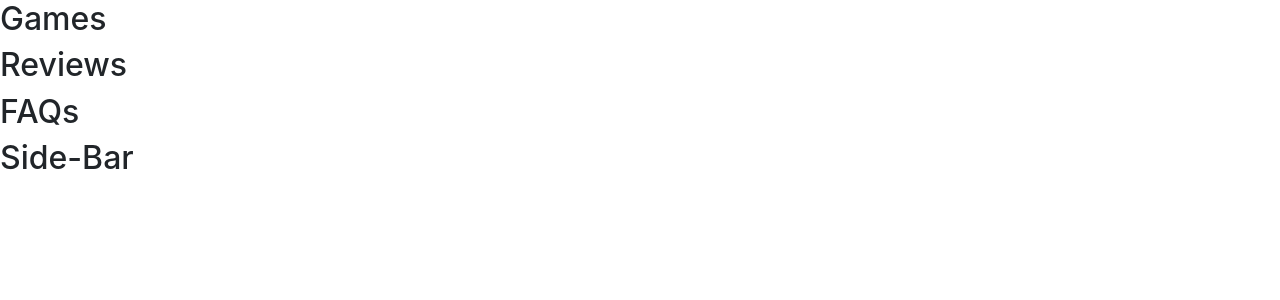
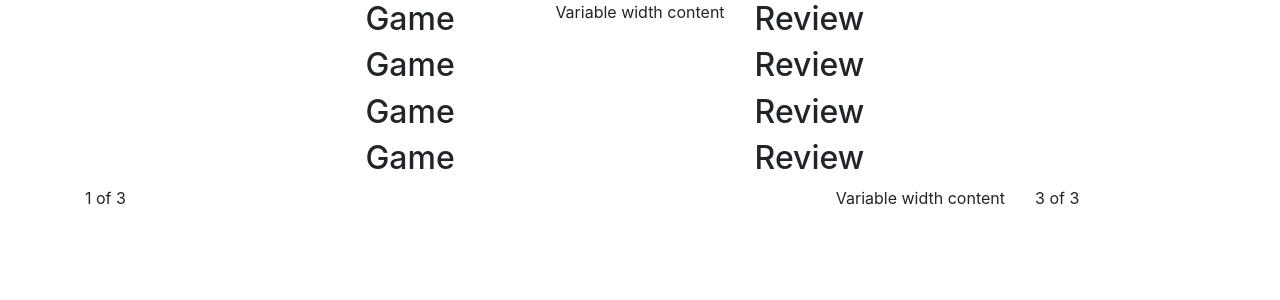
Before and after one commit to Jacob-Short/Q4-Capstone, a Django app: page /home/ in a window 1280 px wide. Shown: the part 86-386 px from the top of the page. Run offline with Django 3.2, Linux system fonts and the light colour scheme; some libraries are stand-ins or nearby versions.

Commit message:
altered rendering on base template

```diff
--- a/templates/base.html
+++ b/templates/base.html
@@ -113,7 +113,7 @@
           </a>
         </li>
         <li class="nav-item">
-          <a class="nav-link" href="#">
+          <a class="nav-link" href="/user/{{request.user.id}}/messages">
             <i class="fa fa-globe">
               <span class="badge badge-success">0</span>
             </i>
--- a/templates/homepage.html
+++ b/templates/homepage.html
@@ -12,21 +12,36 @@
   <body>
     {% block content %}
 
-        <div class='games-container'>
-            <h2>Games</h2>
+    <div class="container">
+      <div class="row justify-content-md-center">
+        <div class="col col-lg-2">
+         <h2>Game</h2>
+         <h2>Game</h2>
+         <h2>Game</h2>
+         <h2>Game</h2>
         </div>
-
-        <div class='reviews-container'>
-            <h2>Reviews</h2>
+        <div class="col-md-auto">
+          Variable width content
         </div>
-
-        <div class='faqs-container'>
-            <h2>FAQs</h2>
+        <div class="col col-lg-2">
+          <h2>Review</h2>
+          <h2>Review</h2>
+          <h2>Review</h2>
+          <h2>Review</h2>
         </div>
-
-        <div class='sidebar-container'>
-            <h2>Side-Bar</h2>
+      </div>
+      <div class="row">
+        <div class="col">
+          1 of 3
         </div>
+        <div class="col-md-auto">
+          Variable width content
+        </div>
+        <div class="col col-lg-2">
+          3 of 3
+        </div>
+      </div>
+    </div>
 
 
     {% endblock %}
```
